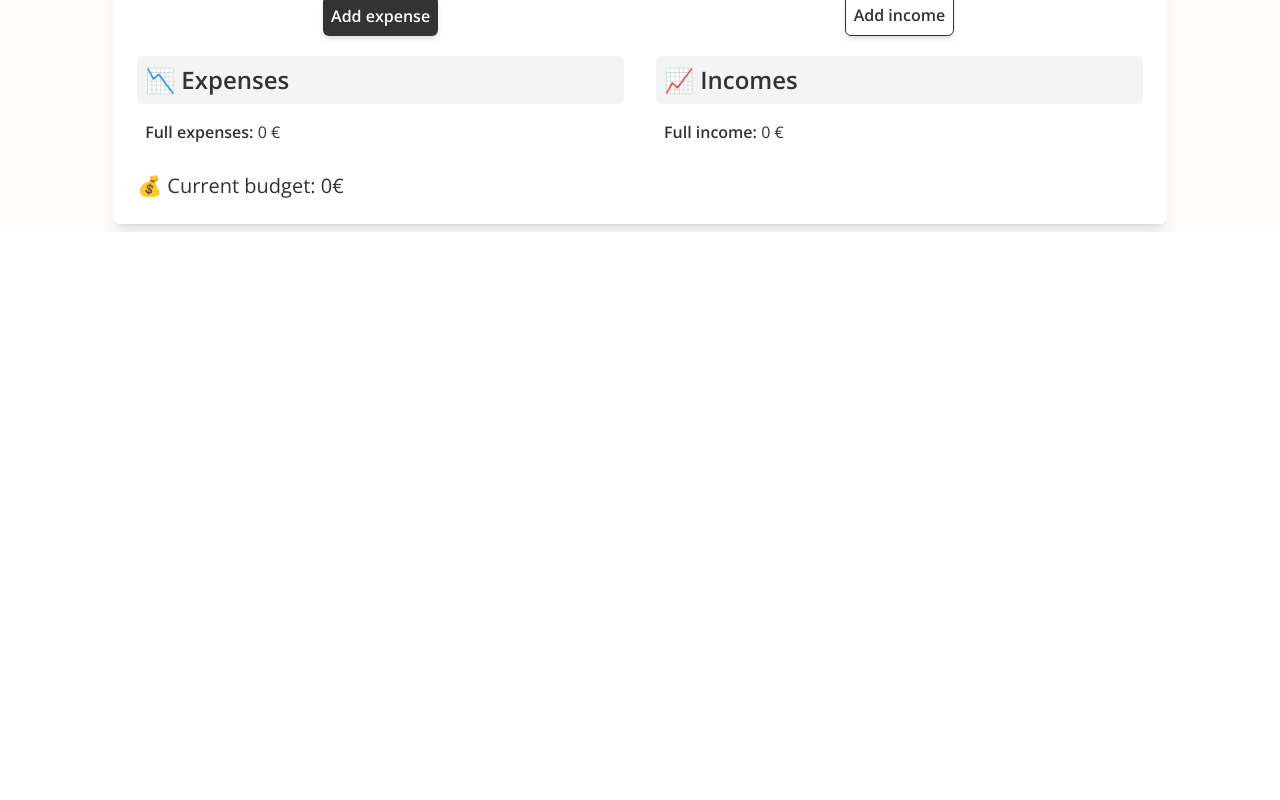
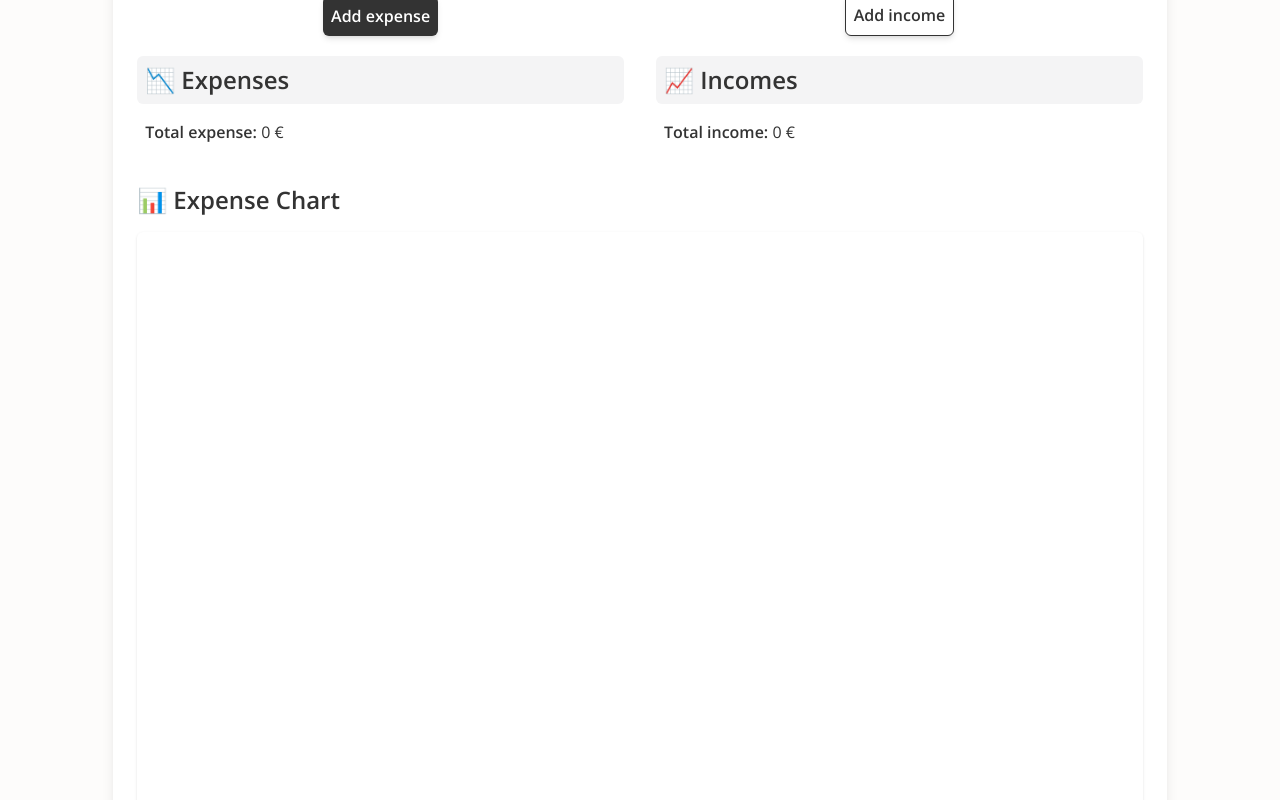
Before and after one commit to vernecic/budgettracker, a Vue app: page / in a window 1280 px wide. Shown: the part 620-1420 px from the top of the page. Before the commit the page ends 852 px from the top, so only its background shows below. Built offline with nearby package versions, Linux system fonts and the light colour scheme; the HTML template or start-up script is replaced by a standard one.

Commit message:
pie chart + manje izmjene

```diff
--- a/package.json
+++ b/package.json
@@ -9,7 +9,9 @@
     "preview": "vite preview"
   },
   "dependencies": {
+    "chart.js": "^4.5.0",
     "vue": "^3.5.13",
+    "vue-chartjs": "^5.3.2",
     "vue-router": "^4.5.1"
   },
   "devDependencies": {
--- a/src/views/HomeView.vue
+++ b/src/views/HomeView.vue
@@ -91,7 +91,7 @@
             id=""
             cols="30"
             rows="10"
-            class="bg-zinc-100 focus:outline-none p-1 text-lg rounded-md resize-none h-16 placeholder:text-base placeholder:text-zinc-500"
+            class="mt-5 xl:mt-0 bg-zinc-100 focus:outline-none p-1 text-lg rounded-md resize-none h-16 placeholder:text-base placeholder:text-zinc-500"
             v-model="inDescription"
           ></textarea>
           <div class="flex xl:justify-center items-center my-5">
@@ -176,18 +176,25 @@
       <div class="grid grid-cols-2 gap-8">
         <div class="mt-2 p-2 pt-2 bg-white rounded-md">
           <h1>
-            <span class="font-semibold">Full expenses: </span>
+            <span class="font-semibold">Total expense: </span>
             {{ fullexpenses }} €
           </h1>
         </div>
         <div class="mt-2 p-2 pt-2 bg-white rounded-md">
           <h1>
-            <span class="font-semibold">Full income:</span>
+            <span class="font-semibold">Total income:</span>
             {{ fullincomes }} €
           </h1>
         </div>
       </div>
     </div>
+    <div class="mt-8">
+      <h2 class="text-2xl font-semibold mb-4">📊 Expense Chart</h2>
+      <div class="bg-white p-4 rounded-md shadow-sm">
+        <Pie :data="chartData" :options="chartOptions" class="cursor-pointer" />
+      </div>
+    </div>
+
     <div>
       <h2 class="mt-5 text-xl">
         💰 Current budget:
@@ -206,6 +213,50 @@
 <script setup>
 import { ref, computed, onMounted } from "vue";
 
+// pie chart
+import { Chart as ChartJS, ArcElement, Tooltip, Legend } from "chart.js";
+import { Pie } from "vue-chartjs";
+
+ChartJS.register(ArcElement, Tooltip, Legend);
+
+const chartData = computed(() => {
+  const categorySum = {};
+
+  expenses.value.forEach((expense) => {
+    const category = expense.type;
+    categorySum[category] = (categorySum[category] || 0) + expense.amount;
+  });
+
+  const labels = Object.keys(categorySum);
+  const data = Object.values(categorySum);
+
+  return {
+    labels: labels,
+    datasets: [
+      {
+        data: data,
+        backgroundColor: [
+          "#fcba03",
+          "#fc8003",
+          "#fc4a03",
+          "#0fbd32",
+          "#19d496",
+          "#0dccde",
+          "#1fb8f0",
+          "#1f84f0",
+          "#0e47e3",
+          "#7852e3",
+        ],
+        borderWidth: 0,
+        borderColor: "transparent",
+      },
+    ],
+  };
+});
+
+//chartOptions
+
+// refs
 const income = ref("");
 const expense = ref("");
 const isModal = ref(false);
@@ -222,16 +273,15 @@ const inDescription = ref("");
 const incomeDescIndex = ref(null);
 const expenseDescIndex = ref(null);
 
-const expensesCount = computed(() => {
-  return expenses.value.length;
-});
-
+// total expense/income
 const fullexpenses = computed(() => {
   return expenses.value.reduce((acc, curr) => acc + curr.amount, 0);
 });
 const fullincomes = computed(() => {
   return incomes.value.reduce((acc, curr) => acc + curr.amount, 0);
 });
+
+// kategorije
 const kategorije = [
   "Namirnice",
   "Šišanje",
@@ -246,7 +296,6 @@ const kategorije = [
 ];
 
 // FUNKCIJE
-
 function selectKategorija(kategorija) {
   trenutnaKategorija.value = kategorija;
   isModal.value = false;
@@ -313,7 +362,6 @@ function reset() {
   saveData();
 }
 
-// treba promijenit, jer ako se otvori drugi zatvori se prvi, i ako je jedan otvoren i obriše se otvara se drugi
 function showExpenseDesc(index) {
   expenseDescIndex.value = expenseDescIndex.value === index ? null : index;
 }
@@ -321,13 +369,12 @@ function showIncomeDesc(index) {
   incomeDescIndex.value = incomeDescIndex.value === index ? null : index;
 }
 
-///
-// local store
 function saveData() {
   localStorage.setItem("expenses", JSON.stringify(expenses.value));
   localStorage.setItem("incomes", JSON.stringify(incomes.value));
 }
 
+// onMounted
 onMounted(() => {
   const savedExpenses = localStorage.getItem("expenses");
   const savedIncomes = localStorage.getItem("incomes");
@@ -339,13 +386,9 @@ onMounted(() => {
     incomes.value = JSON.parse(savedIncomes);
   }
 });
-
-// povezat na supabase
-// dodaj darkmode
 </script>
 
 <style scoped>
-/* clean input bez gore/dole */
 input::-webkit-outer-spin-button,
 input::-webkit-inner-spin-button {
   -webkit-appearance: none;
```
Also changed, not shown: src/components/BarChart.vue (added), 1 other file (tests, documents, lock files or other folders).
